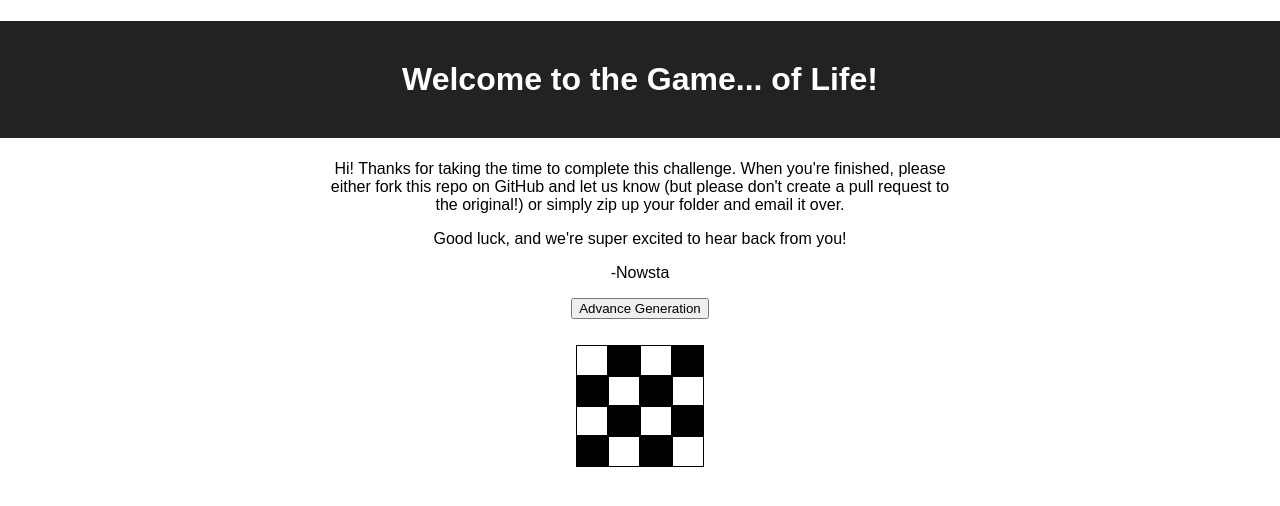
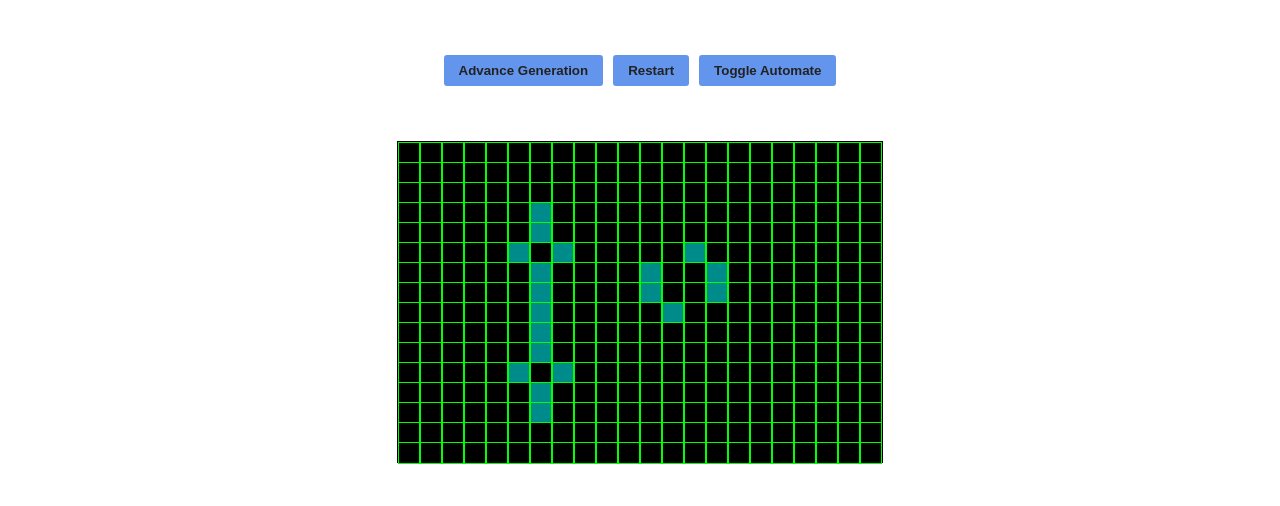
Before and after one commit to jasonogasian/conways-game-of-life, a React (Create React App) app: page / in a window 1280 px wide. Shown: the top 506 px of the page. Built offline with nearby package versions, Linux system fonts and the light colour scheme.

Commit message:
Ability to play the game, restart, and automate generation updates.

```diff
--- a/src/App.tsx
+++ /dev/null
@@ -1,60 +0,0 @@
-import React from 'react';
-import './main.css';
-
-// import { TOAD } from "./patterns";
-
-export default function App() {
-  return (
-    <div className="container">
-      <h1>Welcome to the Game... of Life!</h1>
-      <div className="intro">
-        <p>
-          Hi! Thanks for taking the time to complete this challenge. When
-          you're finished, please either fork this repo on GitHub and let us
-          know (but please don't create a pull request to the original!) or
-          simply zip up your folder and email it over.
-        </p>
-        <p>
-          Good luck, and we're super excited to hear back from you!
-        </p>
-        <p>
-          -Nowsta
-        </p>
-        <p>
-          <button>
-            Advance Generation
-          </button>
-        </p>
-      </div>
-      <div>
-        <div className="row">
-          <div className="item" />
-          <div className="item item--alive" />
-          <div className="item" />
-          <div className="item item--alive" />
-        </div>
-
-        <div className="row">
-          <div className="item item--alive" />
-          <div className="item" />
-          <div className="item item--alive" />
-          <div className="item" />
-        </div>
-
-        <div className="row">
-          <div className="item" />
-          <div className="item item--alive" />
-          <div className="item" />
-          <div className="item item--alive" />
-        </div>
-
-        <div className="row">
-          <div className="item item--alive" />
-          <div className="item" />
-          <div className="item item--alive" />
-          <div className="item" />
-        </div>
-      </div>
-    </div>
-  );
-}
--- /dev/null
+++ b/src/components/App/App.css
@@ -0,0 +1,24 @@
+.App {
+  text-align: center;
+  width: 100%;
+  padding-top: 50px;
+  min-height: 100vh;
+  box-sizing: border-box;
+}
+
+.App .board {
+  border: 1px solid #000;
+  display: inline-block;
+}
+
+.App .board .row {
+  height: 20px;
+}
+
+
+/**
+ * Color Theme
+ **/
+.App.dark {
+  background: #333;
+}
--- /dev/null
+++ b/src/components/App/App.tsx
@@ -0,0 +1,132 @@
+import React, { useState, useEffect } from 'react';
+import { TOAD, GLIDER, WOW } from "patterns";
+import Controls from 'components/controls/Controls';
+
+import Cell from 'components/Cell/Cell';
+
+import './App.css';
+
+const INITIAL_GRID = WOW;
+const ALIVE = true;
+const DEAD = false;
+const AUTOMATE_MS = 200;
+
+
+const dark = !!window.matchMedia && window.matchMedia('(prefers-color-scheme: dark)').matches;
+
+export default function App() {
+  const [ darkMode, setDarkMode ] = useState(dark);
+  const [ grid, setGrid ] = useState<boolean[][]>(INITIAL_GRID);
+  const [ automate, setAutomate ] = useState<any>(null);
+
+
+  // Color scheme (white makes me sad)
+  useEffect(() => {
+    window.matchMedia('(prefers-color-scheme: dark)').addEventListener('change', e => {
+      setDarkMode(!!e.matches);
+    });
+  }, [])
+
+
+  const updateGrid = () => {
+    setGrid(prevGrid => calculateGrid(prevGrid));
+  }
+
+
+  const handleReset = () => {
+    setGrid(INITIAL_GRID);
+  }
+
+
+  const handleAdvanceGeneration = () => {
+    updateGrid();
+  }
+
+
+  const handleSetAutomate = () => {
+    if (automate) {
+      clearInterval(automate);
+      setAutomate(null);
+    }
+    else {
+      const id = setInterval(updateGrid, AUTOMATE_MS);
+      setAutomate(id);
+    }
+  }
+
+
+  return (
+    <div className={ 'App ' + (darkMode ? 'dark' : 'light') }>
+      <Controls onAdvance={ handleAdvanceGeneration } onReset={ handleReset } onAutomate={ handleSetAutomate } />
+
+      <div className="board">
+        {
+          grid.map((row:Array<boolean>, rowIdx:number) => (
+            <div className="row" key={ rowIdx }>
+              {
+                row.map((cell:boolean, cellIdx:number) => (
+                  <Cell alive={ cell } key={ cellIdx } />
+                ))
+              }
+            </div>
+          ))
+        }
+      </div>
+
+    </div>
+  );
+}
+
+
+//
+// RULES
+// https://en.wikipedia.org/wiki/Conway's_Game_of_Life
+//
+// 1. Any live cell with two or three live neighbours survives.
+// 2. Any dead cell with three live neighbours becomes a live cell.
+// 3. All other live cells die in the next generation. Similarly, all other dead cells stay dead.
+function calculateGrid(grid:boolean[][]):boolean[][] {
+  const newGrid:boolean[][] = [];
+
+  for (let r=0; r<grid.length; r++) {
+    const row = grid[r];
+    const prevRow = grid[r-1];
+    const nextRow = grid[r+1];
+    newGrid[r] = [];
+
+    for (let c=0; c<row.length; c++) {
+      const cell = row[c];
+      const aboveNeighbors = prevRow ? [prevRow[c-1], prevRow[c], prevRow[c+1]] : undefined;
+      const belowNeighbors = nextRow ? [nextRow[c-1], nextRow[c], nextRow[c+1]] : undefined;
+      const lrNeighbors = [row[c-1], row[c+1]];
+
+      const aliveNeighbors = countAlive(aboveNeighbors) + countAlive(belowNeighbors) + countAlive(lrNeighbors);
+
+      // Rules
+      if (cell === ALIVE && [2,3].includes(aliveNeighbors)) {
+        newGrid[r][c] = ALIVE;
+      }
+      else {
+        if (aliveNeighbors === 3) {
+          newGrid[r][c] = ALIVE;
+        }
+        else {
+          newGrid[r][c] = DEAD;
+        }
+      }
+    }
+  }
+  return newGrid;
+}
+
+
+// Fun with reduce
+function countAlive(arr:any):number {
+  let count = 0;
+  if (arr) {
+    count = arr.reduce((val:number, curr:any) => {
+      return val += curr !== undefined ? Number(curr) : 0;
+    }, 0);
+  }
+  return count;
+}
--- /dev/null
+++ b/src/components/Cell/Cell.css
@@ -0,0 +1,16 @@
+.Cell {
+  border: 1px solid lime;
+  width: 20px;
+  height: 20px;
+  display: inline-block;
+  vertical-align: top;
+  transition: background-color 400ms;
+}
+
+.Cell.alive {
+  background-color: darkcyan;
+}
+
+.Cell.dead {
+  background-color: #000;
+}
--- /dev/null
+++ b/src/components/Cell/Cell.tsx
@@ -0,0 +1,19 @@
+import React from 'react';
+
+import './Cell.css';
+
+
+type CellProps = {
+  alive: boolean,
+}
+
+
+const Cell:React.FC<CellProps> = (props) => {
+  const { alive } = props;
+  const className = `Cell ${alive ? 'alive' : 'dead'}`;
+
+  return (
+    <div className={ className } />
+  );
+}
+export default Cell;
--- /dev/null
+++ b/src/components/controls/Controls.css
@@ -0,0 +1,23 @@
+.Controls {
+  padding-bottom: 50px;
+}
+
+.Controls button {
+  background-color: cornflowerblue;
+  color: #222;
+  font-weight: bold;
+  border: none;
+  border-radius: 3px;
+  margin: 5px;
+  padding: 8px 15px;
+  cursor: pointer;
+  transition: background-color 200ms;
+}
+
+.Controls button:focus {
+  outline: none;
+}
+
+.Controls button:hover {
+  background-color: #75A6FE;
+}
--- /dev/null
+++ b/src/components/controls/Controls.tsx
@@ -0,0 +1,30 @@
+import React from 'react';
+
+import './Controls.css';
+
+
+type ControlsProps = {
+  onAdvance: () => void,
+  onReset: () => void,
+  onAutomate: () => void,
+}
+
+const Controls:React.FC<ControlsProps> = (props) => {
+
+  return (
+    <div className="Controls">
+      <button onClick={ props.onAdvance }>
+        Advance Generation
+      </button>
+
+      <button onClick={ props.onReset }>
+        Restart
+      </button>
+
+      <button onClick={ props.onAutomate }>
+        Toggle Automate
+      </button>
+    </div>
+  );
+}
+export default Controls;
--- a/src/index.tsx
+++ b/src/index.tsx
@@ -1,7 +1,9 @@
 import React from 'react';
 import ReactDOM from 'react-dom';
 
-import App from './App';
+import App from 'components/App/App';
+
+import './main.css';
 
 ReactDOM.render(
   <App />,
--- a/src/main.css
+++ b/src/main.css
@@ -4,33 +4,7 @@ body {
   font-family: sans-serif;
 }
 
-.container {
-  text-align: center;
+#root {
+  min-height: 100vh;
+  position: relative;
 }
-
-h1 {
-  background-color: #222;
-  padding: 40px;
-  color: white;
-}
-
-.intro {
-  margin: auto;
-  width: 50%;
-  padding-bottom: 10px;
-}
-
-.row {
-  height: 30px;
-}
-
-.item {
-  display: inline-block;
-  border: 1px solid black;
-  height: 30px;
-  width: 30px;
-}
-
-.item--alive {
-  background-color: black;
-}
--- a/src/patterns.tsx
+++ b/src/patterns.tsx
@@ -18,3 +18,23 @@ export const GLIDER:boolean[][] = [
   [_, _, _, _, _, _],
   [_, _, _, _, _, _],
 ];
+
+
+export const WOW:boolean[][] = [
+  [_, _, _, _, _, _, _, _, _, _, _, _, _, _, _, _, _, _, _, _, _, _],
+  [_, _, _, _, _, _, _, _, _, _, _, _, _, _, _, _, _, _, _, _, _, _],
+  [_, _, _, _, _, _, _, _, _, _, _, _, _, _, _, _, _, _, _, _, _, _],
+  [_, _, _, _, _, _, O, _, _, _, _, _, _, _, _, _, _, _, _, _, _, _],
+  [_, _, _, _, _, _, O, _, _, _, _, _, _, _, _, _, _, _, _, _, _, _],
+  [_, _, _, _, _, O, _, O, _, _, _, _, _, O, _, _, _, _, _, _, _, _],
+  [_, _, _, _, _, _, O, _, _, _, _, O, _, _, O, _, _, _, _, _, _, _],
+  [_, _, _, _, _, _, O, _, _, _, _, O, _, _, O, _, _, _, _, _, _, _],
+  [_, _, _, _, _, _, O, _, _, _, _, _, O, _, _, _, _, _, _, _, _, _],
+  [_, _, _, _, _, _, O, _, _, _, _, _, _, _, _, _, _, _, _, _, _, _],
+  [_, _, _, _, _, _, O, _, _, _, _, _, _, _, _, _, _, _, _, _, _, _],
+  [_, _, _, _, _, O, _, O, _, _, _, _, _, _, _, _, _, _, _, _, _, _],
+  [_, _, _, _, _, _, O, _, _, _, _, _, _, _, _, _, _, _, _, _, _, _],
+  [_, _, _, _, _, _, O, _, _, _, _, _, _, _, _, _, _, _, _, _, _, _],
+  [_, _, _, _, _, _, _, _, _, _, _, _, _, _, _, _, _, _, _, _, _, _],
+  [_, _, _, _, _, _, _, _, _, _, _, _, _, _, _, _, _, _, _, _, _, _],
+];
--- a/tsconfig.json
+++ b/tsconfig.json
@@ -1,5 +1,6 @@
 {
   "compilerOptions": {
+    "baseUrl": "./src",
     "target": "es5",
     "lib": [
       "dom",
```
Also changed, not shown: 2 other files (tests, documents, lock files or other folders).
